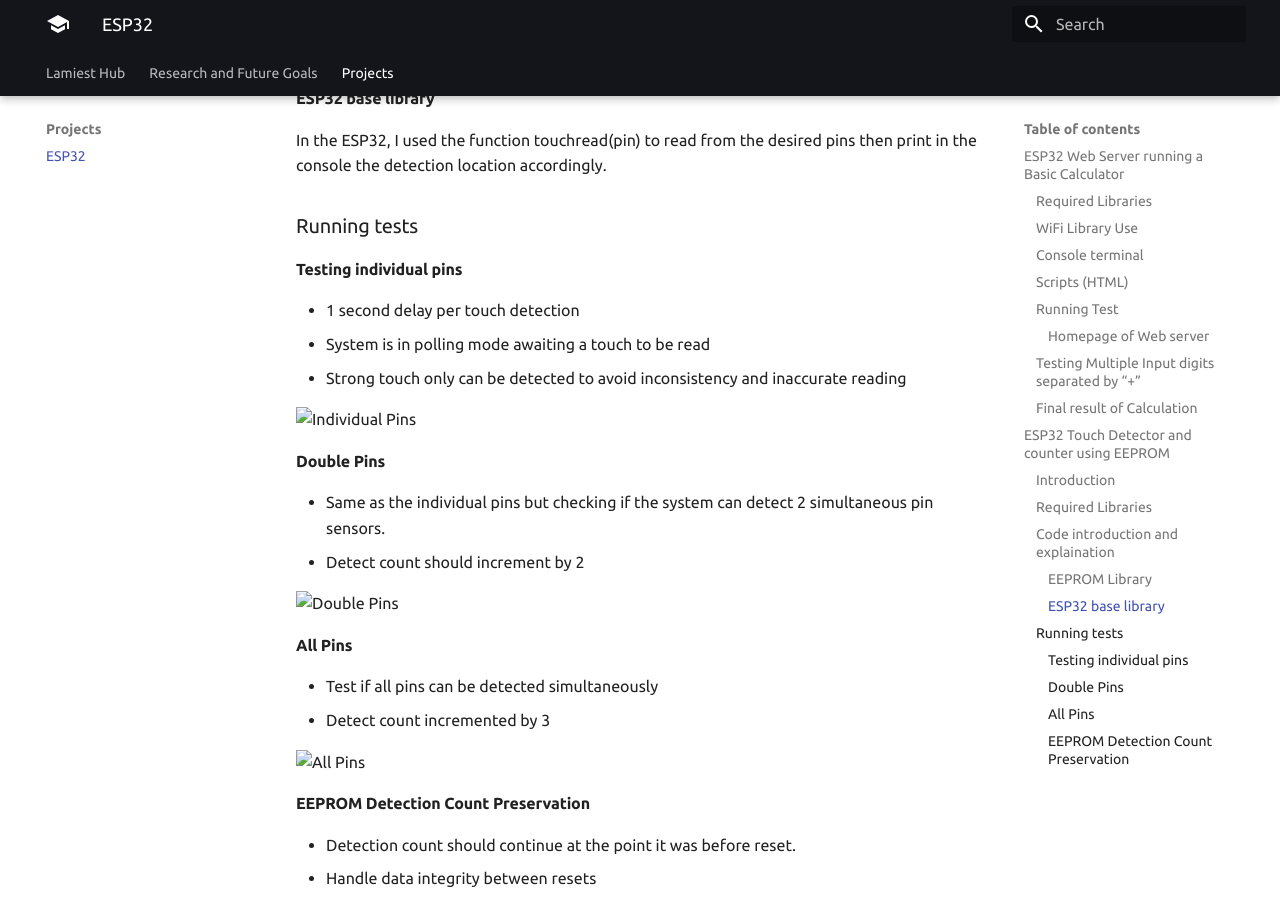
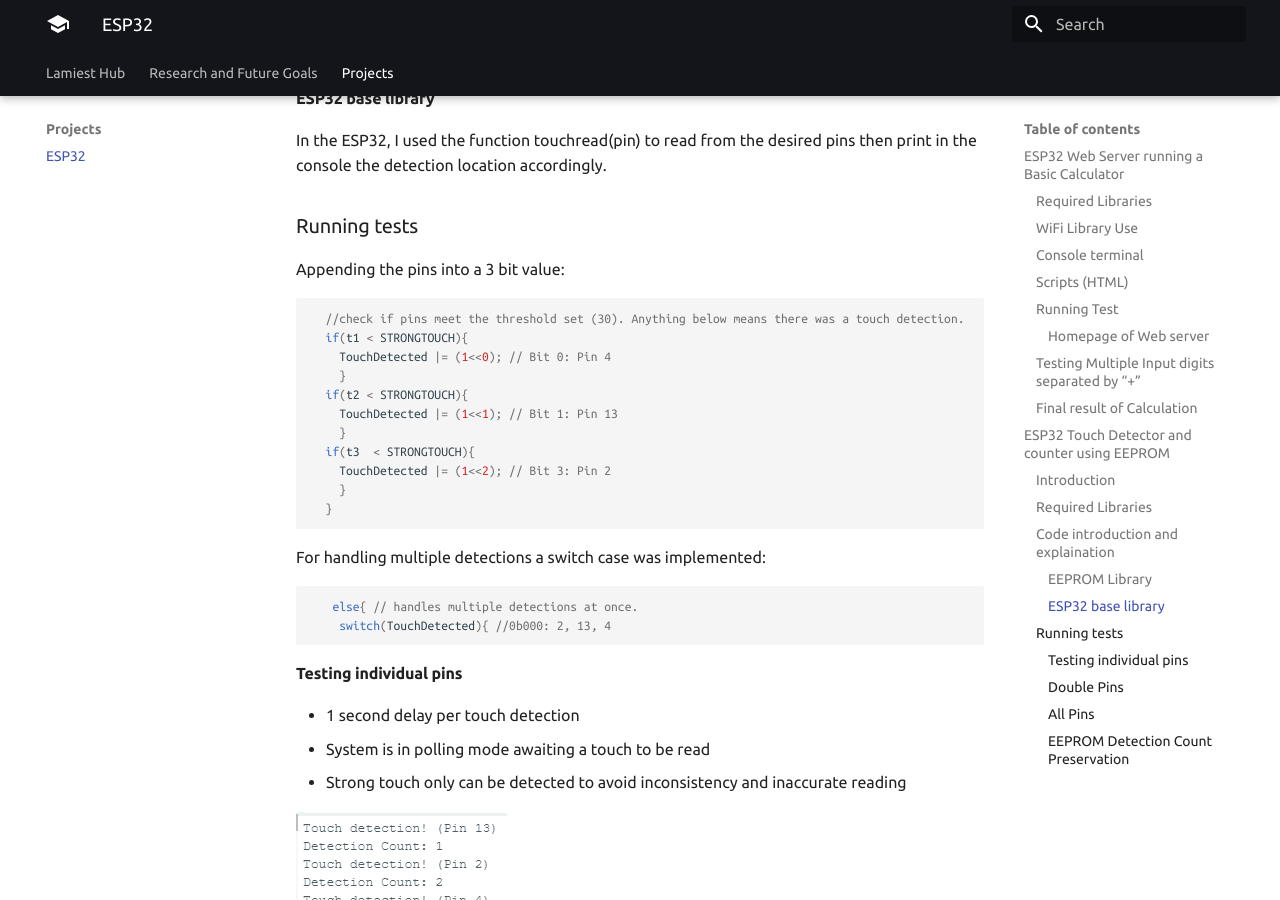
Before and after one commit to lamiest/lamiest.github.io, an MkDocs documentation site: the page built from docs/Projects/ESP32.md, in a window 1280 px wide and 900 px high, scrolled down 8167 px. Built offline with MkDocs 1.6.1 and Material for MkDocs 9.7.7, drawn with Linux system fonts in a browser that asks for light colours.

Commit message:
Updated site

````diff
--- a/docs/Projects/ESP32.md
+++ b/docs/Projects/ESP32.md
@@ -112,31 +112,51 @@ In the ESP32, I used the function touchread(pin) to read from the desired pins t
 
 ### Running tests
 
+Appending the pins into a 3 bit value:
+```cpp
+  //check if pins meet the threshold set (30). Anything below means there was a touch detection.
+  if(t1 < STRONGTOUCH){
+    TouchDetected |= (1<<0); // Bit 0: Pin 4
+    }
+  if(t2 < STRONGTOUCH){
+    TouchDetected |= (1<<1); // Bit 1: Pin 13
+    }
+  if(t3  < STRONGTOUCH){
+    TouchDetected |= (1<<2); // Bit 3: Pin 2
+    }
+  }
+```
+
+For handling multiple detections a switch case was implemented:
+```cpp
+   else{ // handles multiple detections at once.
+    switch(TouchDetected){ //0b000: 2, 13, 4
+```
 #### Testing individual pins
 
 - 1 second delay per touch detection
 - System is in polling mode awaiting a touch to be read
 - Strong touch only can be detected to avoid inconsistency and inaccurate reading
 
-![Individual Pins](..images/Individualpins.png)
+![IndividualPins](../images/Individualpins.png)
 
 #### Double Pins
 
 - Same as the individual pins but checking if the system can detect 2 simultaneous pin sensors.
 - Detect count should increment by 2
 
-![Double Pins](..images/Doublepins.png)
+![Double Pins](../images/Doublepins.png)
 
 #### All Pins
 
 - Test if all pins can be detected simultaneously
 - Detect count incremented by 3
 
-![All Pins](..images/Allpins.png)
+![All Pins](../images/Allpins.png)
 
 #### EEPROM Detection Count Preservation
 
 - Detection count should continue at the point it was before reset.
 - Handle data integrity between resets
 
-![EEPROM Capability](..images/EEPROMcapability.png)
+![EEPROM Capability](../images/EEPROMcapability.png)
````
